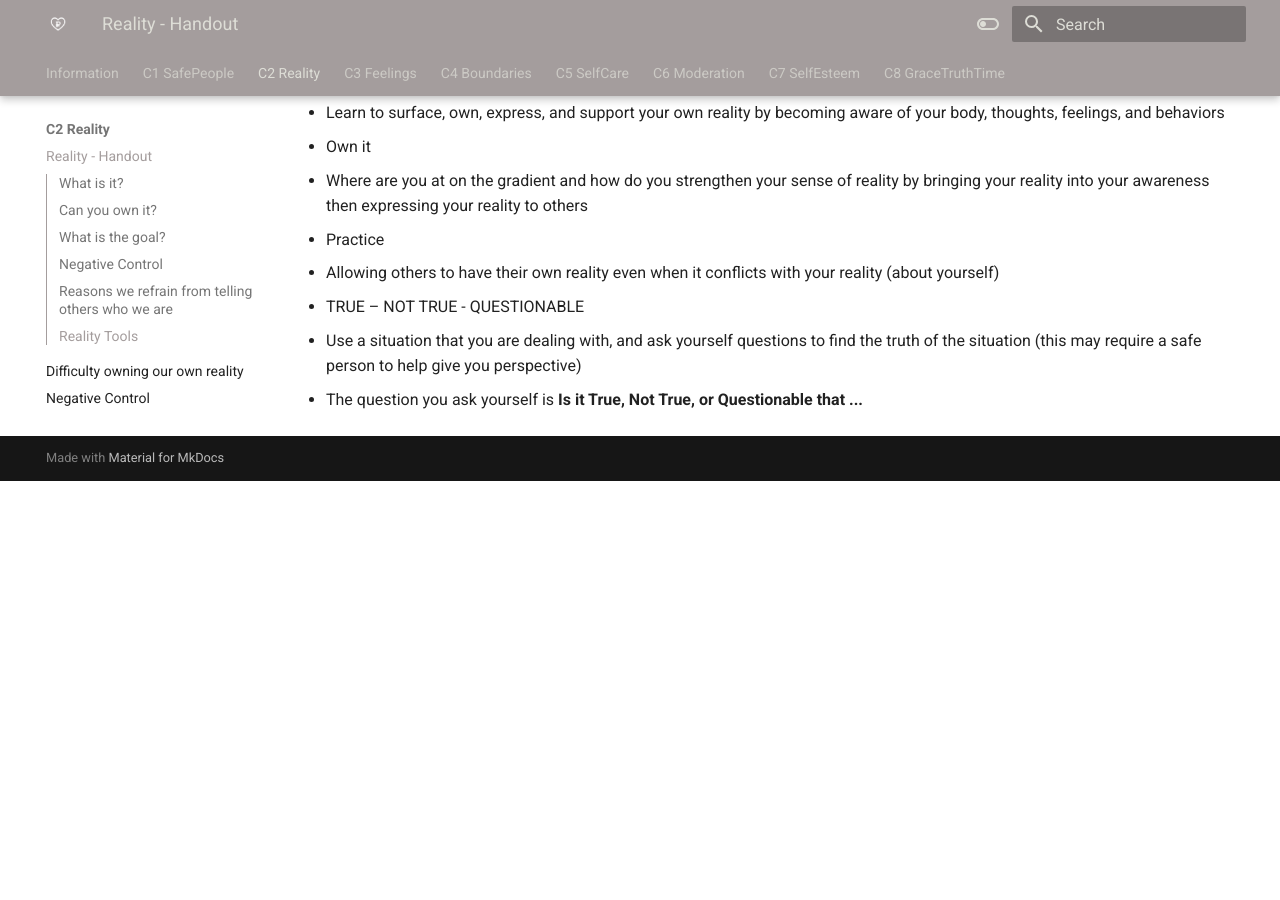
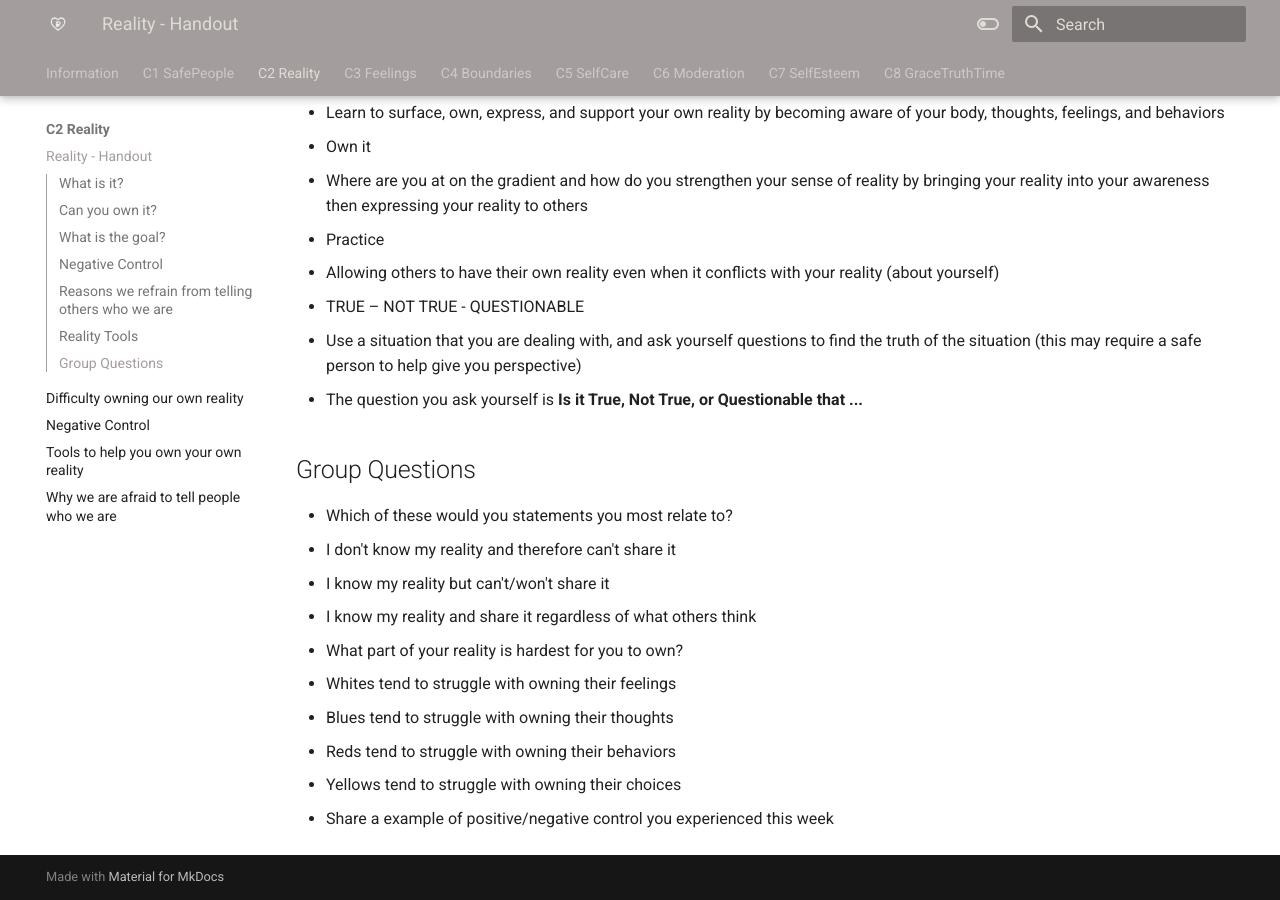
Before and after one commit to dgrothman/theinnerjourney, an MkDocs documentation site: the page built from docs/C2-Reality/Handout.md, in a window 1280 px wide and 900 px high, scrolled down 2532 px. Built offline with MkDocs 1.6.1 and Material for MkDocs 9.7.7, drawn with Linux system fonts in a browser that asks for light colours; before the commit the page ends 3013 px from its top, so only the background shows below that.

Commit message:
chore: add group questions

```diff
--- a/docs/C2-Reality/Handout.md
+++ b/docs/C2-Reality/Handout.md
@@ -94,3 +94,16 @@ title: Reality - Handout
 * TRUE – NOT TRUE - QUESTIONABLE
   * Use a situation that you are dealing with, and ask yourself questions to find the truth of the situation (this may require a safe person to help give you perspective)
   * The question you ask yourself is **Is it True, Not True, or Questionable that ...**
+
+## Group Questions
+
+* Which of these would you statements you most relate to?
+  * I don't know my reality and therefore can't share it
+  * I know my reality but can't/won't share it
+  * I know my reality and share it regardless of what others think
+* What part of your reality is hardest for you to own?
+  * Whites tend to struggle with owning their feelings
+  * Blues tend to struggle with owning their thoughts
+  * Reds tend to struggle with owning their behaviors
+  * Yellows tend to struggle with owning their choices
+* Share a example of positive/negative control you experienced this week
```
Also changed, not shown: docs/C3-Feelings/Handout.md (+6 -0 lines).
